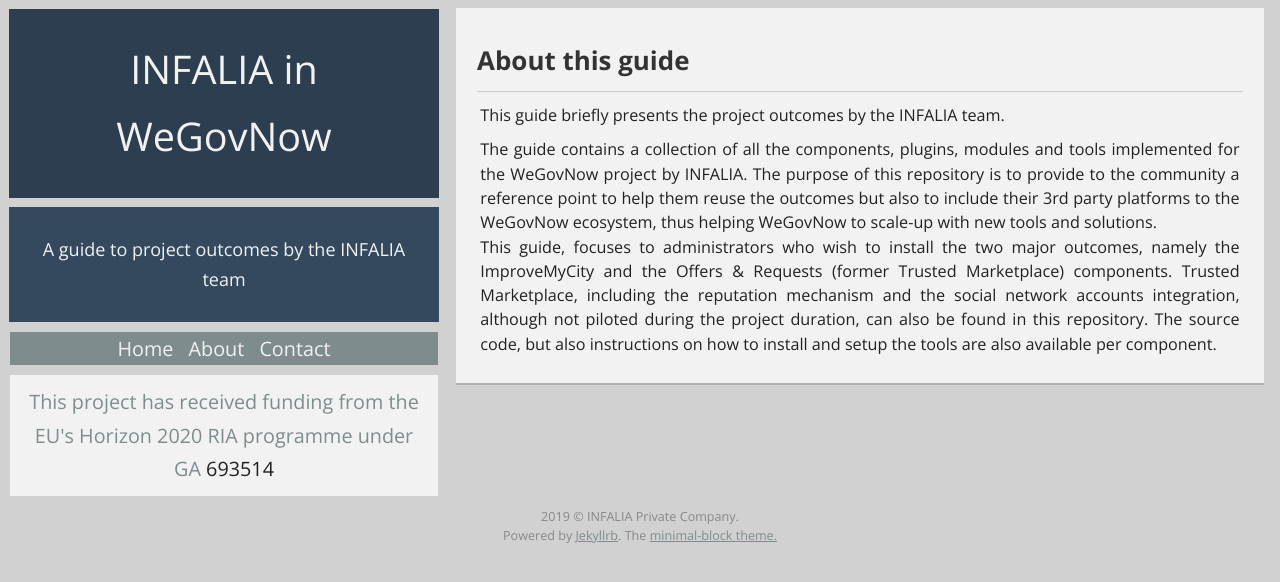
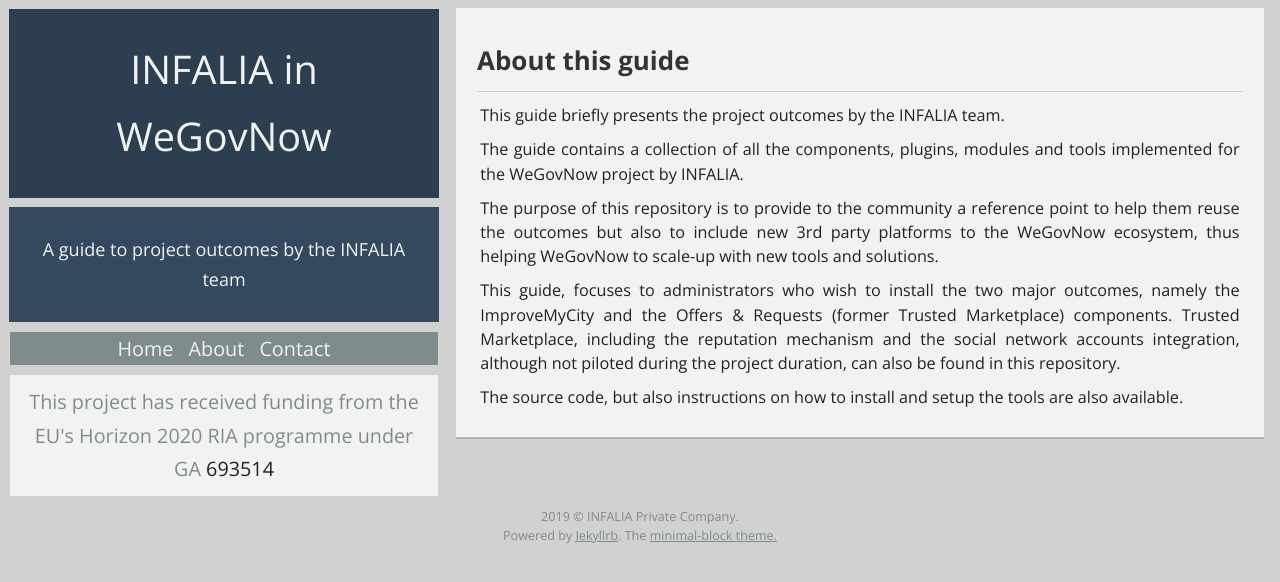
Before and after one commit to Infalia/wegovnow, a Jekyll site: the page built from about/index.html, in a window 1280 px wide. Shown: the top 582 px of the page. Built offline with Jekyll 4.4.1, drawn with Linux system fonts in a browser that asks for light colours.

Commit message:
Update about

```diff
--- a/about/index.html
+++ b/about/index.html
@@ -6,10 +6,11 @@
             <h1>About this guide</h1>
             <hr>
             <p>This guide briefly presents the project outcomes by the INFALIA team.</p>
-            <p>The guide contains a collection of all the components, plugins, modules and tools implemented for the WeGovNow project by INFALIA.
-The purpose of this repository is to provide to the community a reference point to help them reuse the outcomes but also to include their 3rd party platforms to the WeGovNow ecosystem, thus helping WeGovNow to scale-up with new tools and solutions.<br />
-This guide, focuses to administrators who wish to install the two major outcomes, namely the ImproveMyCity and the Offers & Requests (former Trusted Marketplace) components. Trusted Marketplace, including the reputation mechanism and the social network accounts integration, although not piloted during the project duration, can also be found in this repository.
-The source code, but also instructions on how to install and setup the tools are also available per component.</p>
+            <p>The guide contains a collection of all the components, plugins, modules and tools implemented for the WeGovNow project by INFALIA.</p>
+<p>The purpose of this repository is to provide to the community a reference point to help them <strong>reuse the outcomes</strong> but also to <strong>include new 3rd party platforms</strong> to the WeGovNow ecosystem, thus helping WeGovNow to scale-up with new tools and solutions.</p>
+<p>This guide, focuses to administrators who wish to install the two major outcomes, namely the ImproveMyCity and the Offers & Requests (former Trusted Marketplace) components. Trusted Marketplace, including the reputation mechanism and the social network accounts integration, although not piloted during the project duration, can also be found in this repository.</p>
+
+<p>The source code, but also instructions on how to install and setup the tools are also available.</p>
 
     </article>
 </div>
```
